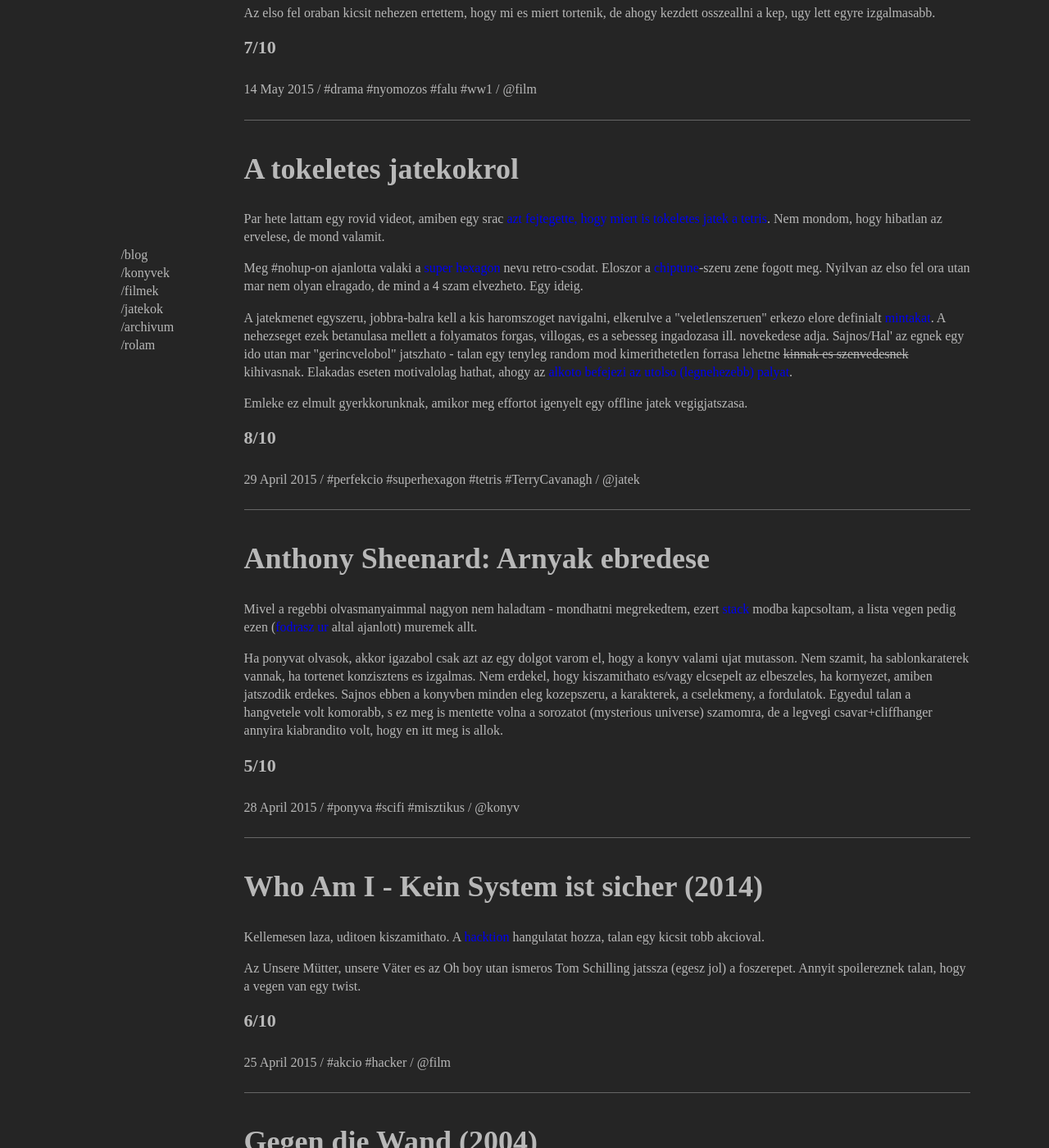
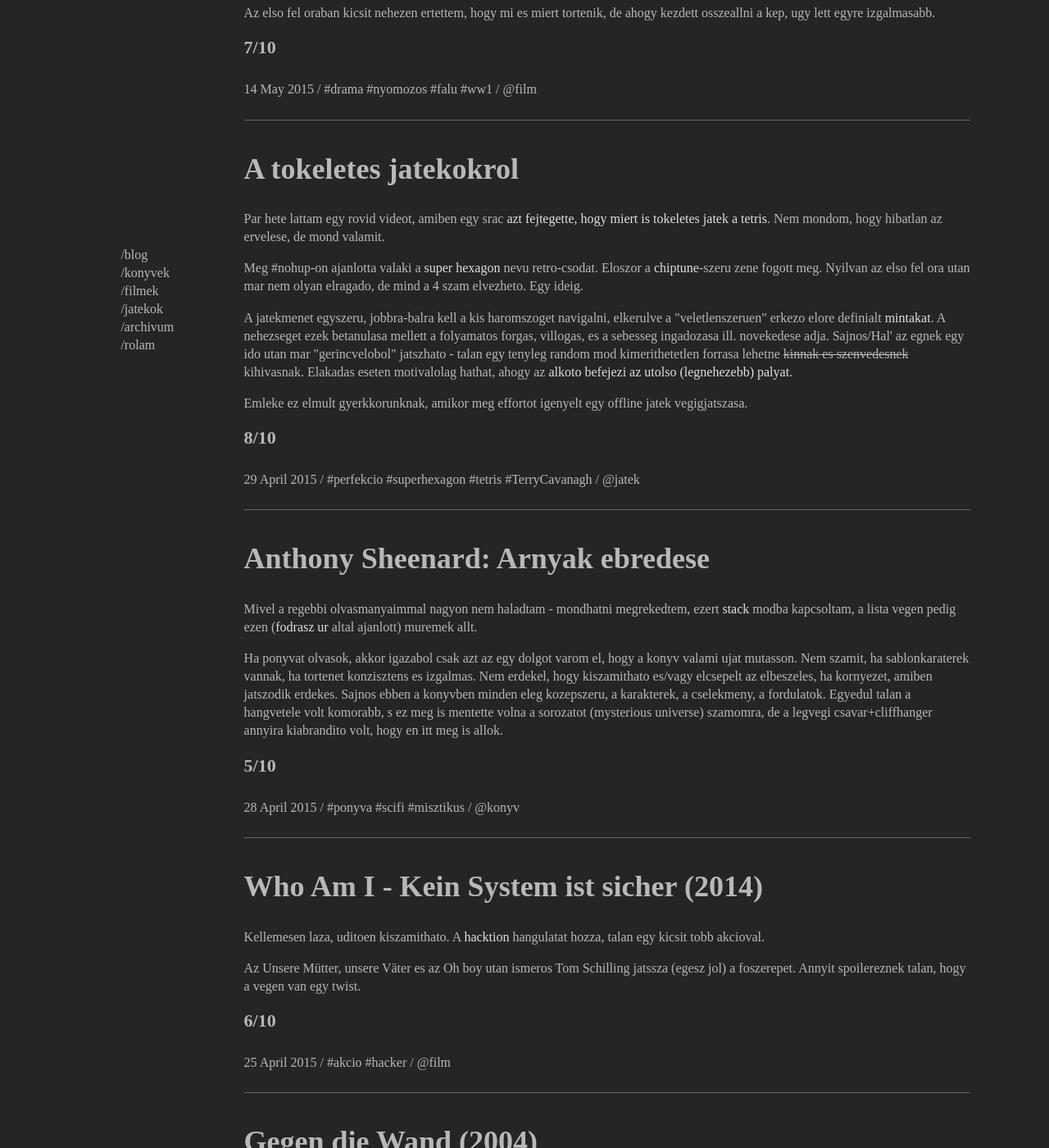
Before and after one commit to 4p3/4p3.github.io, a Jekyll site: the page built from index.html, in a window 1280 px wide and 1400 px high, scrolled down 769 px. Shown: the whole window at 82% size. Built offline with Jekyll 4.4.1, drawn with Linux system fonts in a browser that asks for light colours; Markdown is read by kramdown in place of the engine named in the settings; the list of posts is cut into pages by our own code.

Commit message:
link color fix

```diff
--- a/css/index.css
+++ b/css/index.css
@@ -2,6 +2,10 @@ body {
   background-color: rgb(37, 37, 37);
   font: 300 1em/1.38 open-sans;
   color: rgb(184, 184, 184);
+}
+
+a {
+  color: rgb(224, 224, 224);
 }
 
 /*MENU*/
```
